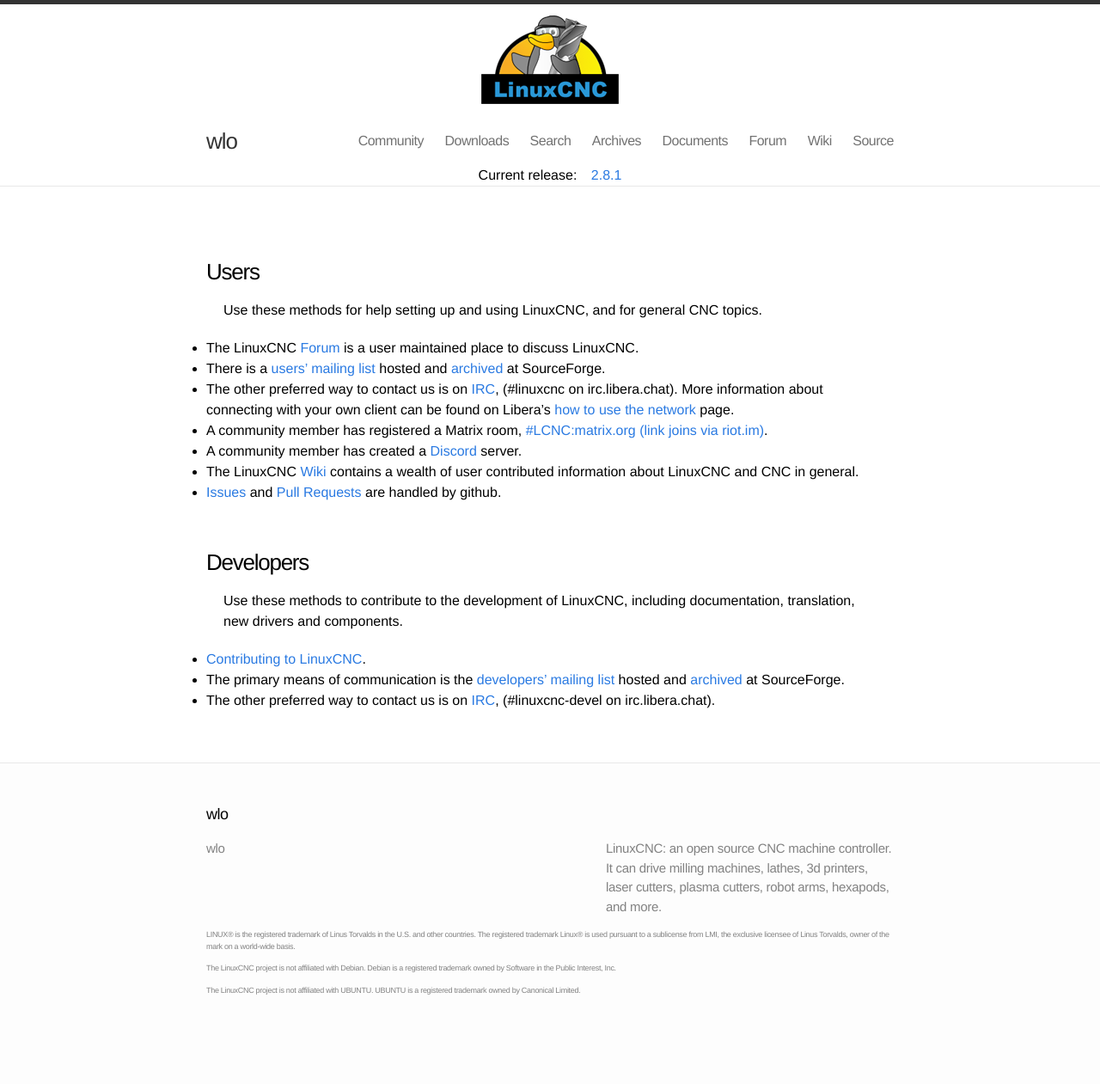
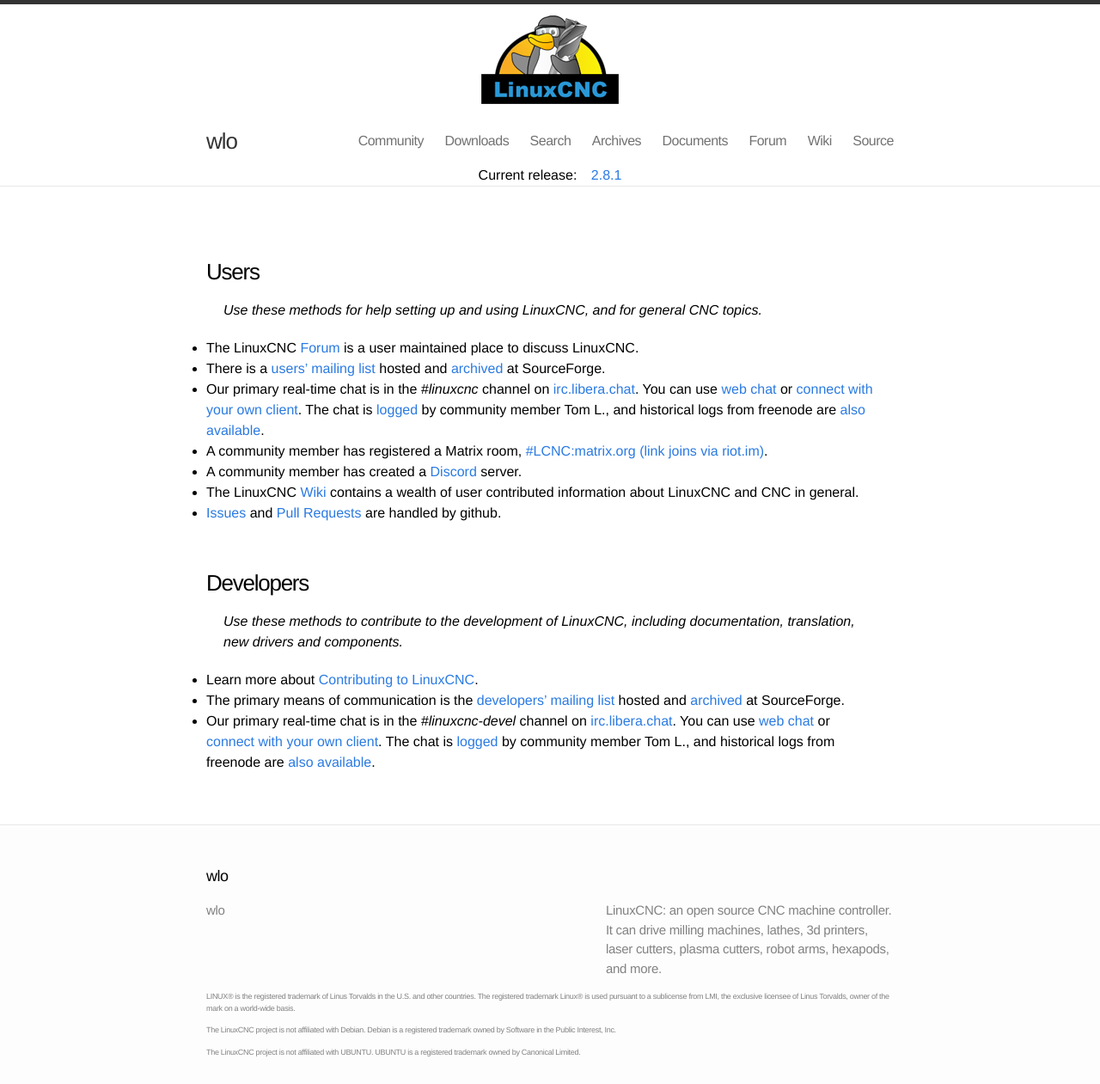
Before and after one commit to LinuxCNC/wlo, a Jekyll site: the page built from community/index.md, in a window 1280 px wide. Shown: the whole page at 86% size. Built offline with Jekyll 4.4.1, drawn with Linux system fonts in a browser that asks for light colours; before the commit the page ends 1189 px from its top, so only the background shows below that.

Commit message:
More on the transition to Libera.Chat

```diff
--- a/community/index.md
+++ b/community/index.md
@@ -9,8 +9,8 @@
 
 ## Users
 
-Use these methods for help setting up and using LinuxCNC, and for general
-CNC topics.
+*Use these methods for help setting up and using LinuxCNC, and for general
+CNC topics.*
 
 * The LinuxCNC [Forum](https://forum.linuxcnc.org/) is a user maintained
   place to discuss LinuxCNC.
@@ -20,11 +20,10 @@
   and [archived](https://sourceforge.net/p/emc/mailman/emc-users/)
   at SourceForge.
 
-* The other preferred way to contact us is on
-  [IRC](https://web.libera.chat/),
-  (#linuxcnc on irc.libera.chat).  More information about connecting
-  with your own client can be found on Libera's [how to use the
-  network](https://libera.chat/guides/connect) page.
+* Our primary real-time chat is in the *#linuxcnc* channel on [irc.libera.chat](https://libera.chat).
+  You can use [web chat](https://web.libera.chat/) or
+  [connect with your own client](https://libera.chat/guides/connect).
+  The chat is [logged](http://tom-itx.no-ip.biz:81/~tom-itx/irc/libera/logs/%23linuxcnc/index.html) by community member Tom L., and historical logs from freenode are [also available](http://tom-itx.no-ip.biz:81/~tom-itx/irc/logs/%23linuxcnc/index.html).
 
 * A community member has registered a Matrix room, [#LCNC:matrix.org (link joins via riot.im)](https://riot.im/app/#/room/#LCNC:matrix.org).
 
@@ -39,10 +38,10 @@
 
 ## Developers
 
-Use these methods to contribute to the development of LinuxCNC, including
-documentation, translation, new drivers and components.
+*Use these methods to contribute to the development of LinuxCNC, including
+documentation, translation, new drivers and components.*
 
-* [Contributing to
+* Learn more about [Contributing to
 LinuxCNC](/docs/html/code/contributing-to-linuxcnc.html).
 
 * The primary means of communication is the [developers' mailing
@@ -50,6 +49,7 @@
   and [archived](https://sourceforge.net/p/emc/mailman/emc-developers/)
   at SourceForge.
 
-* The other preferred way to contact us is on
-  [IRC](https://web.libera.chat/),
-  (#linuxcnc-devel on irc.libera.chat).
+* Our primary real-time chat is in the *#linuxcnc-devel* channel on [irc.libera.chat](https://libera.chat).
+  You can use [web chat](https://web.libera.chat/) or
+  [connect with your own client](https://libera.chat/guides/connect).
+  The chat is [logged](http://tom-itx.no-ip.biz:81/~tom-itx/irc/libera/logs/%23linuxcnc-devel/index.html) by community member Tom L., and historical logs from freenode are [also available](http://tom-itx.no-ip.biz:81/~tom-itx/irc/logs/%23linuxcnc-devel/index.html).
```
Also changed, not shown: _posts/2021-06-02-IRC-Server-Change.md (added, +28 -0 lines).
